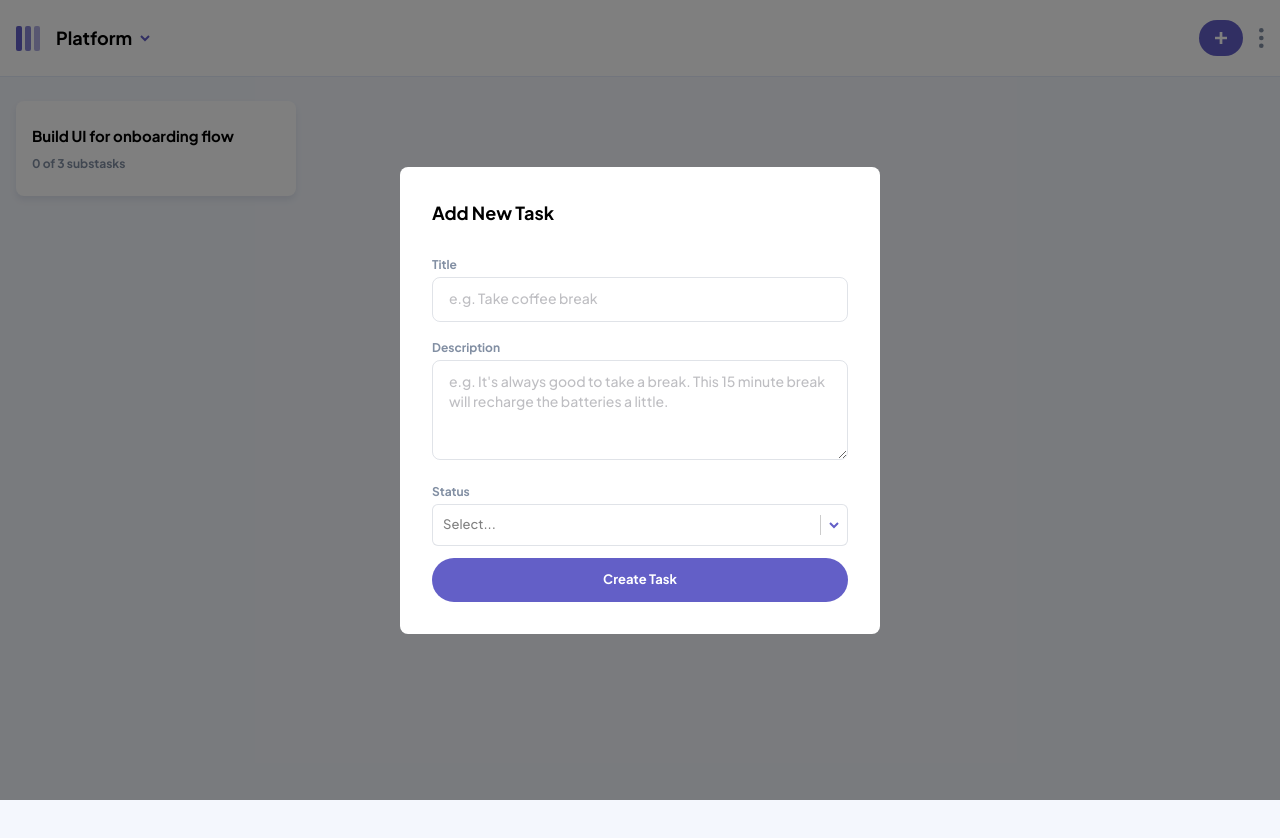
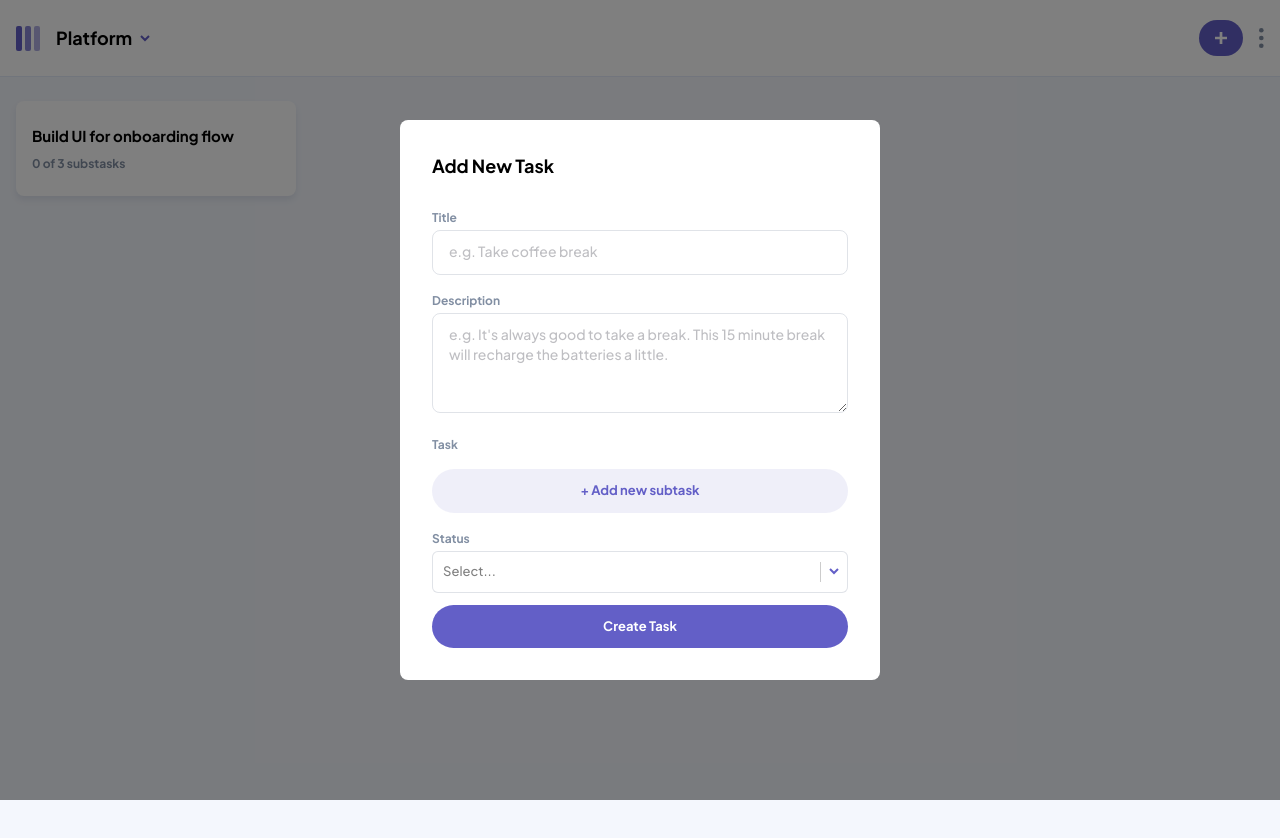
Before and after one commit to toriola998/Kanban, a React (Vite) app: page / in a window 1280 px wide. Shown: the top 838 px of the page. Built offline with nearby package versions, Linux system fonts and the light colour scheme.

Commit message:
ADD: added dynamic inputs

```diff
--- a/src/components/tasks/AddNewTask.jsx
+++ b/src/components/tasks/AddNewTask.jsx
@@ -1,4 +1,4 @@
-import { useForm, Controller } from "react-hook-form";
+import { useForm, useFieldArray, Controller } from "react-hook-form";
 import { yupResolver } from "@hookform/resolvers/yup";
 import TextInput from "../input-fields/TextInput";
 import TextAreaInput from "../input-fields/TextAreaInput";
@@ -14,6 +14,11 @@ export default function AddNewTask() {
       formState: { errors },
    } = useForm({
       resolver: yupResolver(schemas.taskSchema),
+   });
+
+   const { fields, append, remove } = useFieldArray({
+      name: "items",
+      control,
    });
 
    async function onSubmit(formData) {
@@ -41,6 +46,46 @@ export default function AddNewTask() {
                fieldName={register("description")}
                errorMessage={errors.description?.message}
             />
+
+            {/* {fields.length >= 1 && ( */}
+            <div>
+               <p className="label text-grey">Task</p>
+               <div className="flex flex-col gap-y-3">
+                  {fields.map((field, index) => {
+                     return (
+                        <div
+                           key={field.id}
+                           className="grid grid-cols-[auto_20px] gap-x-4"
+                        >
+                           <TextInput
+                              name="task"
+                              label=""
+                              placeholder="e.g. Make coffee"
+                              fieldName={register(`items.${index}.task`)}
+                              errorMessage={
+                                 errors?.items?.[index]?.task?.message
+                              }
+                           />
+                           <button type="button" onClick={() => remove(index)}>
+                              <img src="/assets/icon-cross.svg" alt="" />
+                           </button>
+                        </div>
+                     );
+                  })}
+               </div>
+            </div>
+            <button
+               className="btn sec-btn"
+               type="button"
+               onClick={() => {
+                  append({
+                     task: "",
+                  });
+               }}
+            >
+               + Add new subtask
+            </button>
+            {/* //)} */}
             <Controller
                name="status"
                control={control}
--- a/src/styles/button.css
+++ b/src/styles/button.css
@@ -4,4 +4,8 @@
    &.purple {
       @apply bg-main-purple text-white hover:bg-light-purple hover:transition-all;
    }
+
+   &.sec-btn {
+      @apply bg-grey-3 text-main-purple text-[13px] hover:bg-grey-4;
+   }
 }
--- a/src/styles/index.css
+++ b/src/styles/index.css
@@ -16,6 +16,8 @@
    --color-light-grey: #e4ebfa;
    --color-light-grey-1: #f4f7fd;
    --color-grey-2: #828fa340;
+   --color-grey-3: #635fc71a;
+   --color-grey-4: #635fc740;
    --color-red: #ea5555;
    --color-red-1: #ff9898;
 }
--- a/src/styles/input.css
+++ b/src/styles/input.css
@@ -42,7 +42,7 @@ textarea {
 }
 
 .label {
-   @apply font-medium text-sm text-gray-700;
+   @apply text-xs mb-1 inline-flex font-bold;
 }
 
 .custom-file-input::-webkit-file-upload-button,
```
